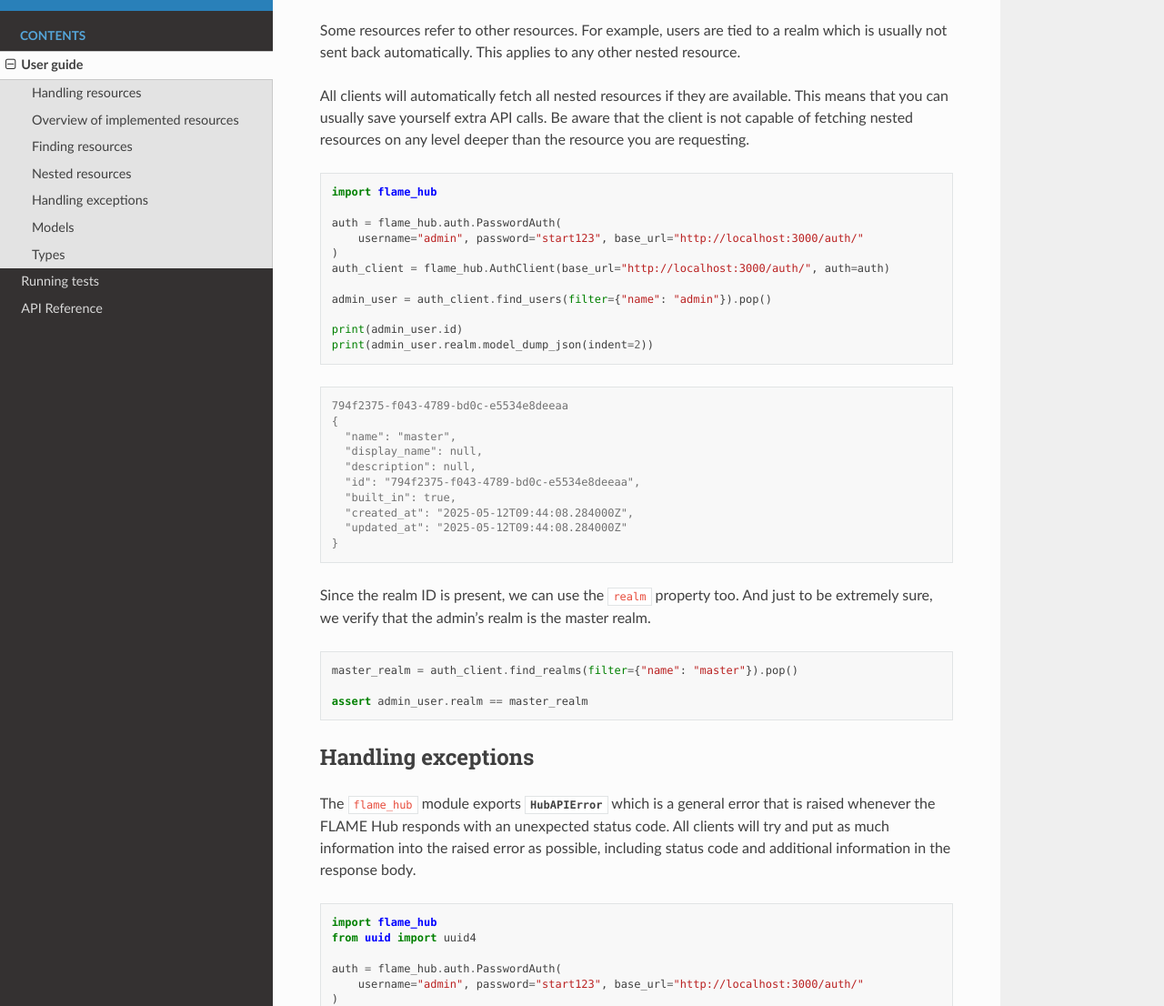
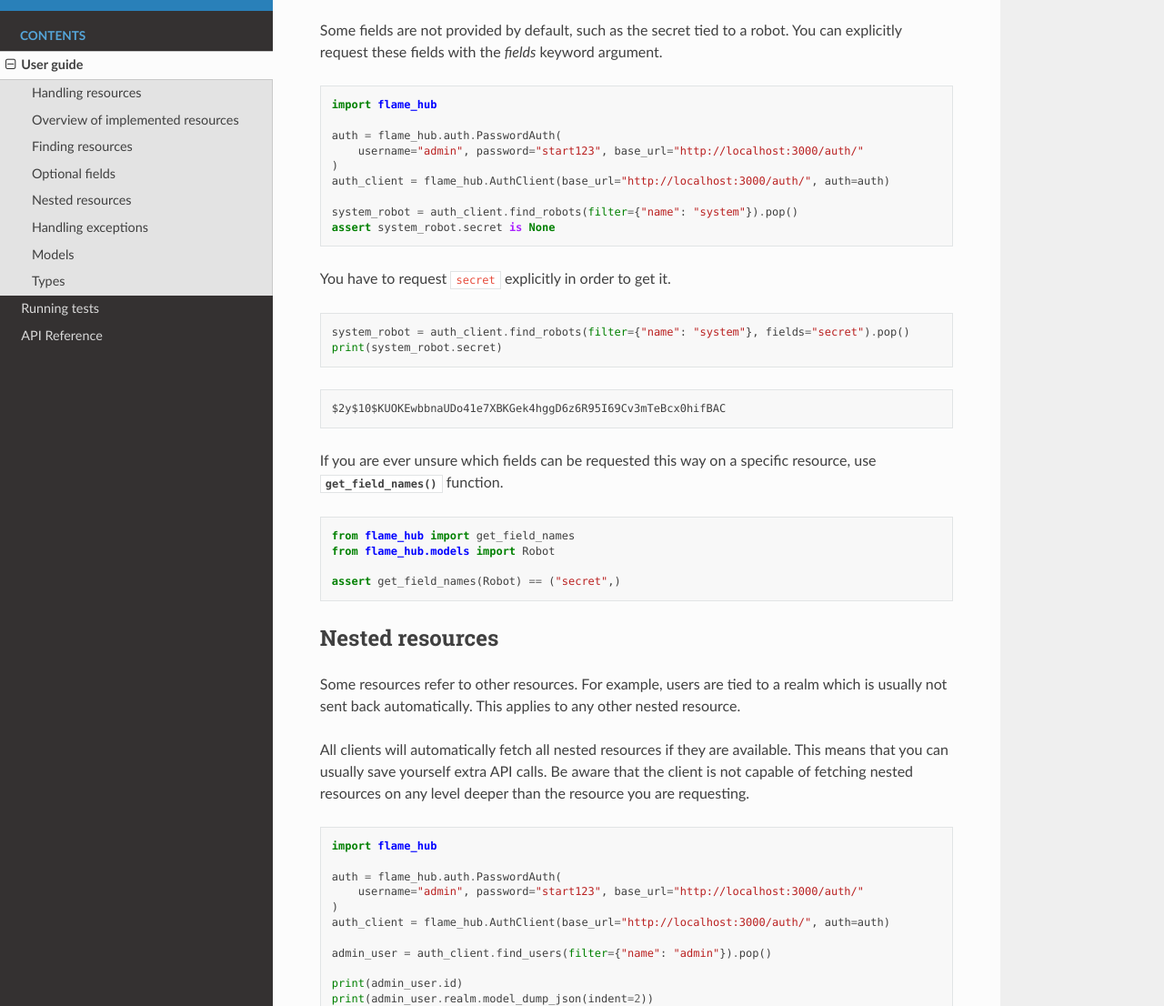
Before and after one commit to PrivateAIM/hub-python-client, a Sphinx documentation site: the page built from docs/user_guide.rst, in a window 1280 px wide and 1400 px high, scrolled down 4094 px. Shown: the part 294-1400 px from the top of the window at 91% size. Built offline with Sphinx 7.4.7 and the Read the Docs theme 3.1.0, drawn with Linux system fonts in a browser that asks for light colours.

Commit message:
docs: optional fields

```diff
--- a/docs/user_guide.rst
+++ b/docs/user_guide.rst
@@ -198,6 +198,45 @@ left unset, the client will sort in ascending order by default.
 See :py:class:`.FindAllKwargs` for the API documentation of all possible parameters.
 
 
+Optional fields
+===============
+
+Some fields are not provided by default, such as the secret tied to a robot. You can explicitly request these fields
+with the `fields` keyword argument.
+
+.. code-block:: python
+
+    import flame_hub
+
+    auth = flame_hub.auth.PasswordAuth(
+        username="admin", password="start123", base_url="http://localhost:3000/auth/"
+    )
+    auth_client = flame_hub.AuthClient(base_url="http://localhost:3000/auth/", auth=auth)
+
+    system_robot = auth_client.find_robots(filter={"name": "system"}).pop()
+    assert system_robot.secret is None
+
+You have to request ``secret`` explicitly in order to get it.
+
+.. code-block:: python
+
+    system_robot = auth_client.find_robots(filter={"name": "system"}, fields="secret").pop()
+    print(system_robot.secret)
+
+.. code-block::
+
+    $2y$10$KUOKEwbbnaUDo41e7XBKGek4hggD6z6R95I69Cv3mTeBcx0hifBAC
+
+If you are ever unsure which fields can be requested this way on a specific resource, use :py:func:`.get_field_names`
+function.
+
+.. code-block:: python
+
+    from flame_hub import get_field_names
+    from flame_hub.models import Robot
+
+    assert get_field_names(Robot) == ("secret",)
+
 Nested resources
 ================
 
```
